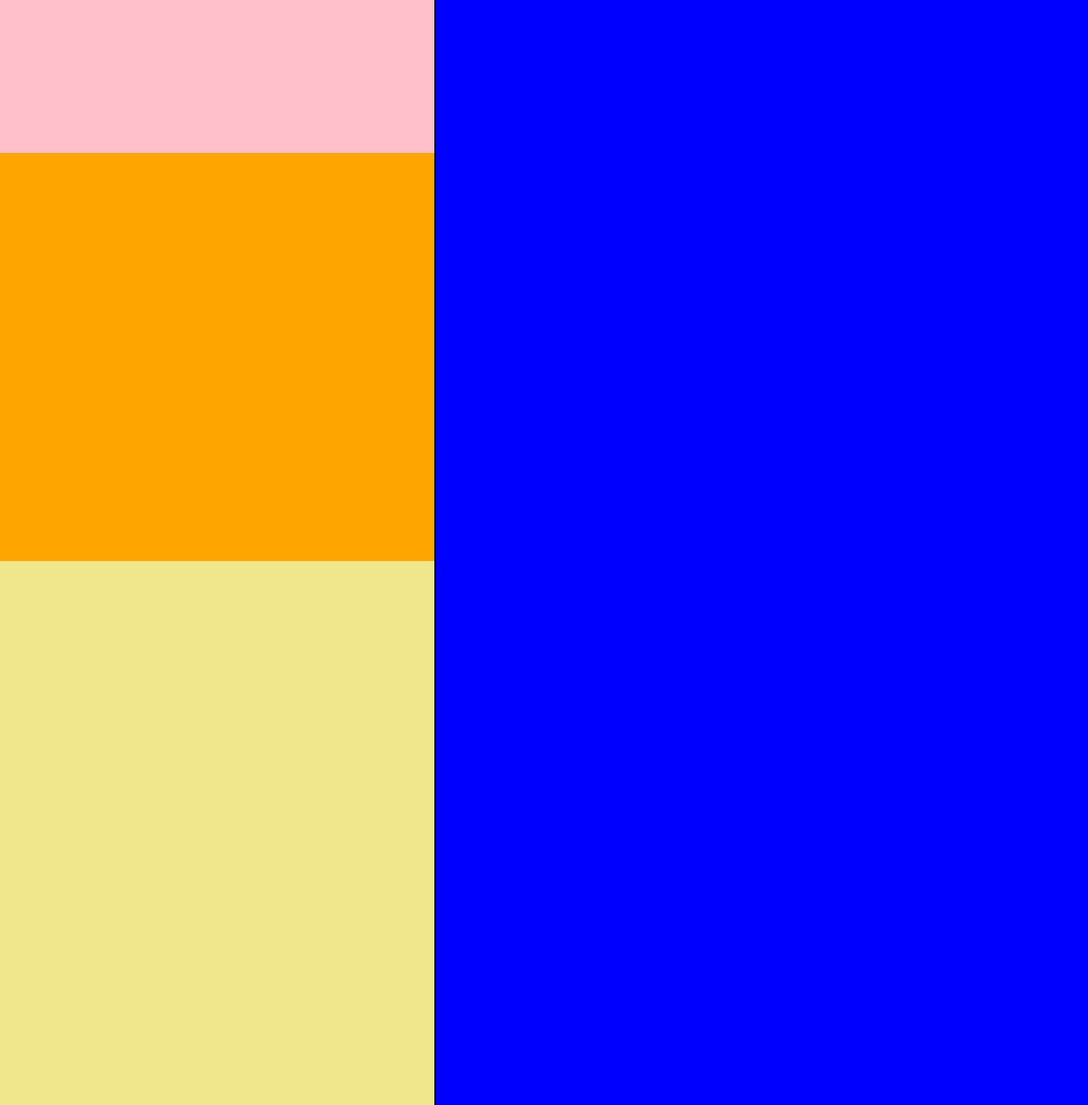
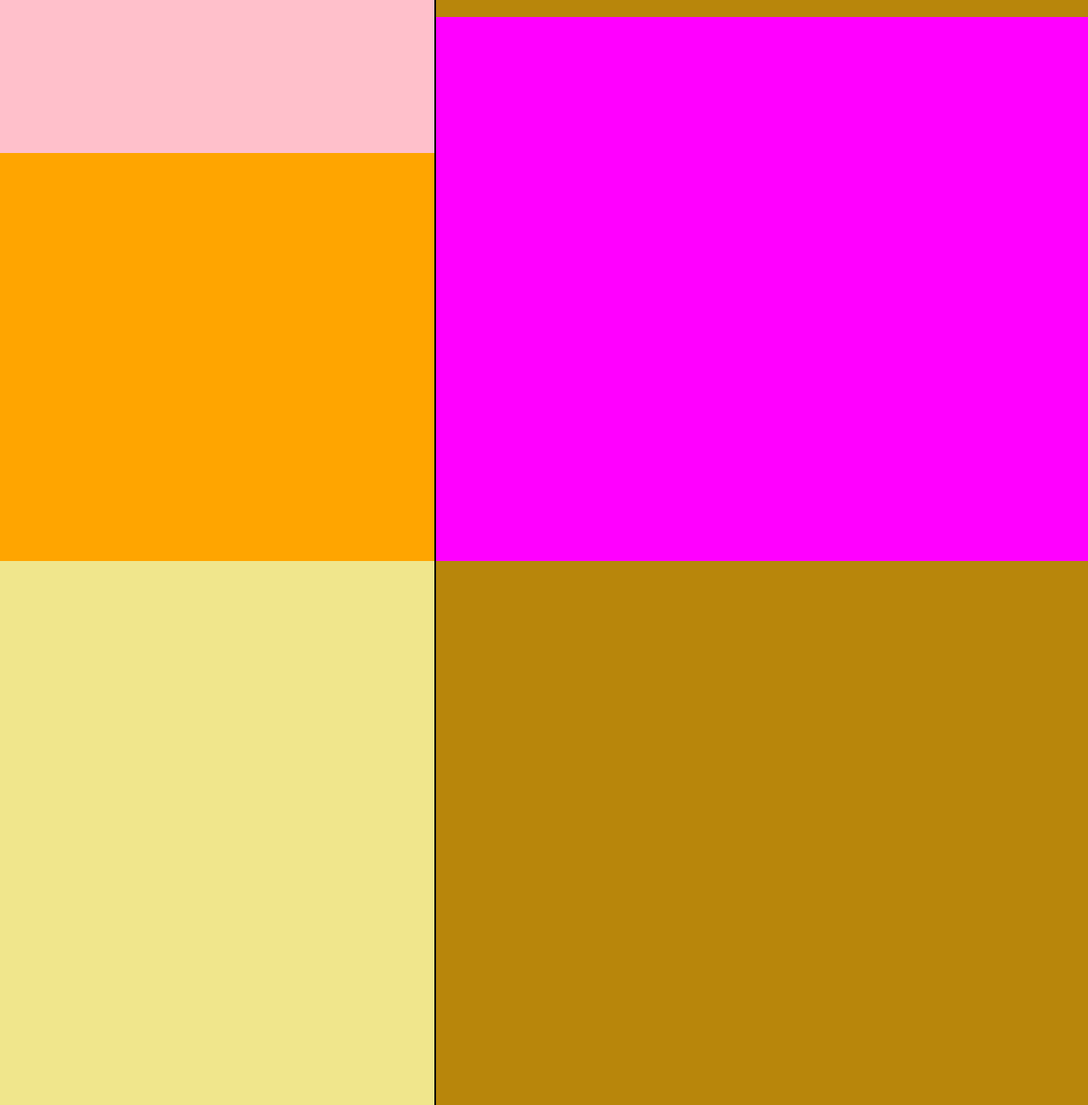
Before and after one commit to AyakoNaganeyama/profile-cv, a plain HTML site: page index.html in a window 1280 px wide. Shown: the part 520-1820 px from the top of the page at 85% size. Drawn offline with Linux system fonts and the light colour scheme.

Commit message:
decided the structure of right side

```diff
--- a/index.html
+++ b/index.html
@@ -21,13 +21,20 @@
           <div class="left" style="background-color: orange"></div>
           <div style="background-color: khaki; height: 40%"></div>
         </div>
+
         <div
           style="
             width: 60%;
             background-color: blue;
             border-left: solid 2px black;
           "
-        ></div>
+        >
+          <div style="background-color: darkgoldenrod; height: 20%"></div>
+          <div style="background-color: magenta; height: 40%"></div>
+          <div
+            style="background-color: darkgoldenrod; height: 40%; height: 40%"
+          ></div>
+        </div>
       </div>
     </section>
   </body>
```
